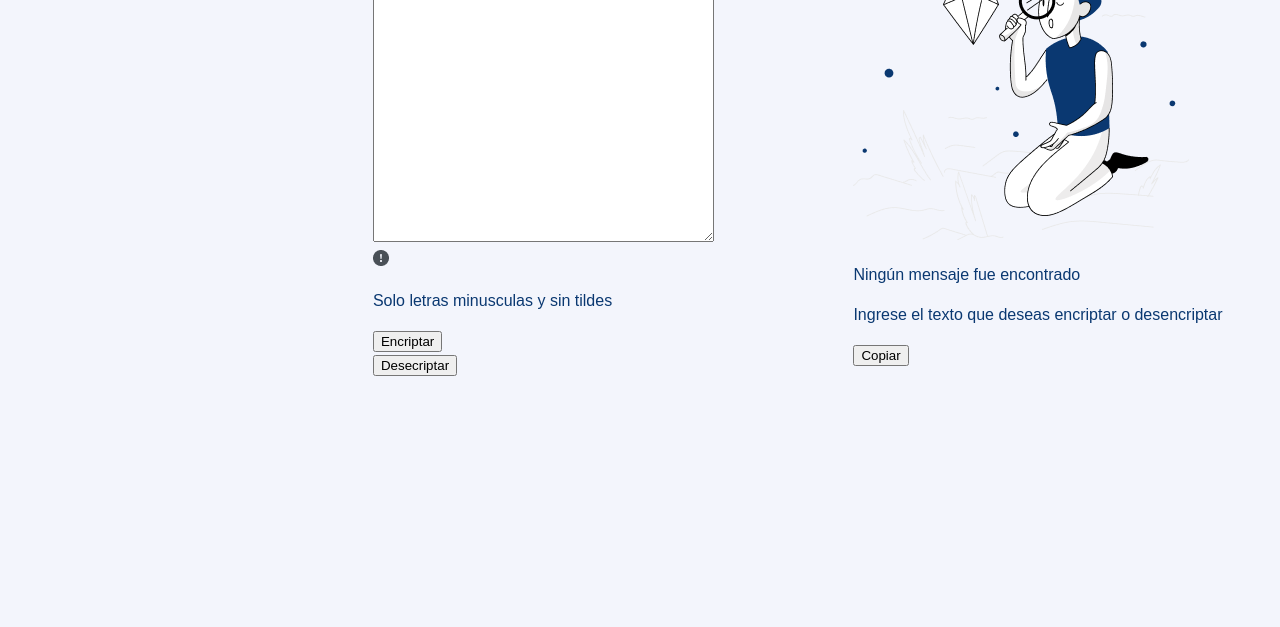
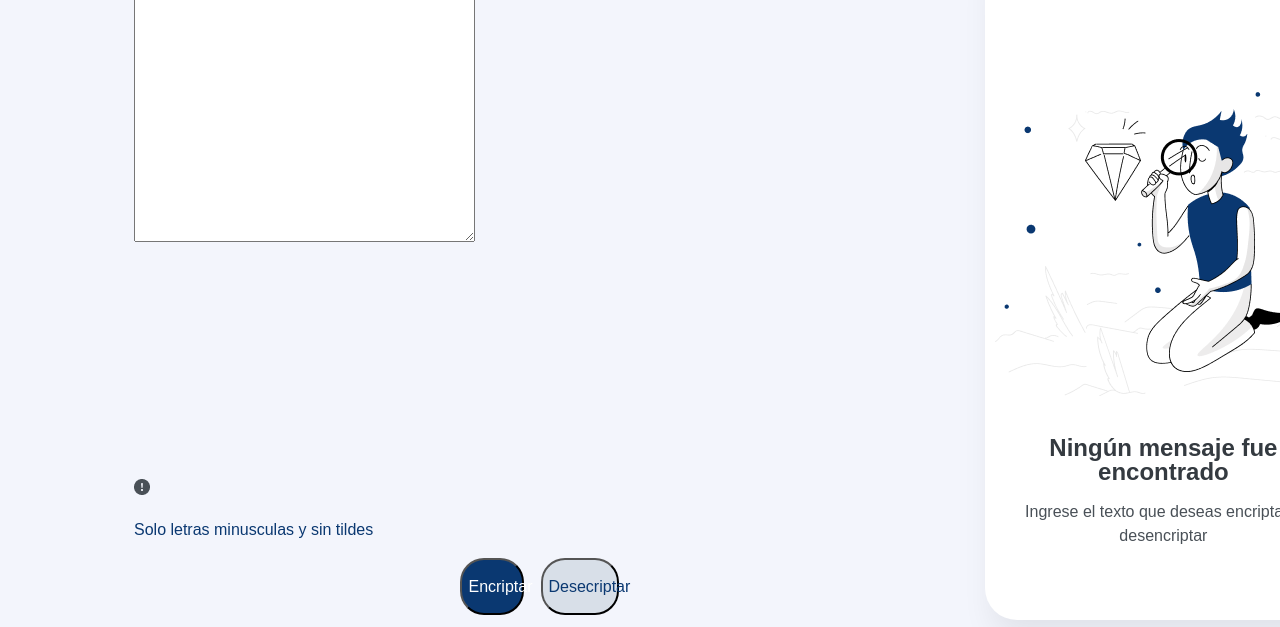
Before and after one commit to dAlvaDev/encriptador, a plain HTML site: page index.html in a window 1280 px wide. Shown: the part 114-741 px from the top of the page. Drawn offline with Linux system fonts and the light colour scheme.

Commit message:
Dar estilos 1

```diff
--- a/index.html
+++ b/index.html
@@ -24,7 +24,7 @@
                 <div id="note">
                     <img src="image/copy.png"><p>Solo letras minusculas y sin tildes</p>
                 </div>
-                <div id="box-button">
+                <div id="box-buttons">
                     <div id="button-1">
                         <button id="encryptor"><span>Encriptar</span></button>
                     </div>
--- a/styles/styles.css
+++ b/styles/styles.css
@@ -33,7 +33,155 @@ body{
     display: block;
 }
 
+#box-interaction{
+    display: flex;
+    flex-flow: column nowrap;
+    justify-content: space-between;
+    width: 100vw;
+}
 
+#box-input-1{
+    height: 81%;
+}
+
+#box-input textarea{
+    margin: 10px;
+    padding: 12px;
+    margin-top: 100px;
+    height: 100%;
+    border: none;
+    outline: none !important;
+    resize: none;
+    background: #F3F5FC;
+    color: #0A3871;
+    font-family: 'Inter';
+    font-style: normal;
+    font-size: 32px;
+}
+
+#box-input-2{
+    height: 19%;
+    margin-bottom: 15px;
+}
+
+#box-buttons{
+    display: flex;
+    flex-flow: row nowrap;
+    justify-content: center;
+    height: 45%;
+}
+
+#encryptor{
+    width: 80%;
+    height: 100%;
+    border-radius: 24px;
+    background: #0A3871;
+}
+
+#encryptor span{
+    font-weight: 400;
+    font-size: 16px;
+    line-height: 19px;
+    text-align: center;
+    color: #FFFFFF;
+    margin: auto;
+}
+
+#decrypter{
+    width: 80%;
+    height: 100%;
+    border-radius: 24px;
+    background: #D8DFE8;
+    box-sizing: border-box;
+    border-radius: 24px;
+}
+
+#decrypter span{
+    font-weight: 400;
+    font-size: 16px;
+    line-height: 19px;
+    text-align: center;
+    color: #0A3871;
+    margin: auto;
+}
+
+#box-results{
+    display: flex;
+    flex-flow: column nowrap;
+    align-items: center;
+    justify-content: center;
+    background: white;
+    box-shadow: 0px 24px 32px -8px rgba(0, 0, 0, 0.08);
+    border-radius: 32px;
+    width: 43%;
+}
+
+#result{
+    width: 80%;
+    height: 95%;
+    font-size: 24px;
+    padding: 25px;
+    color: #495057;
+    display: none;
+}
+
+#image{
+    width: 336px;
+    height: 304px;
+    margin-top: 100px;
+    align-self: center;
+    display: block;
+}
+
+#text-default-1{
+    margin-top: 20px;
+    font-weight: 700;
+    font-size: 24px;
+    text-align: center;
+    color: #343A40;
+    align-self: center;
+    display: block;
+}
+
+#text-default-1 p{
+    margin: 20px 0px 0px 0px;
+}
+
+
+#text-default-2{
+    font-size: 16px;
+    line-height: 150%;
+    text-align: center;
+    color: #495057;
+    align-self: center;
+    display: block;
+}
+
+#button-copy{
+    width: 80%;
+    height: 15%;
+    padding: 10px;
+    display: flex;
+    justify-content: center;
+    display: none;
+}
+
+#copiar{
+    width: 93%;
+    height: 69%;
+    margin-top: 10px;
+    background: white;
+    box-sizing: border-box;
+    border-radius: 24px;
+}
+
+#copiar span{
+    font-size: 16px;
+    line-height: 19px;
+    text-align: center;
+    color: #0A3871;
+    margin: auto;
+}
 
 /* footer @autor  */
 footer{
```
